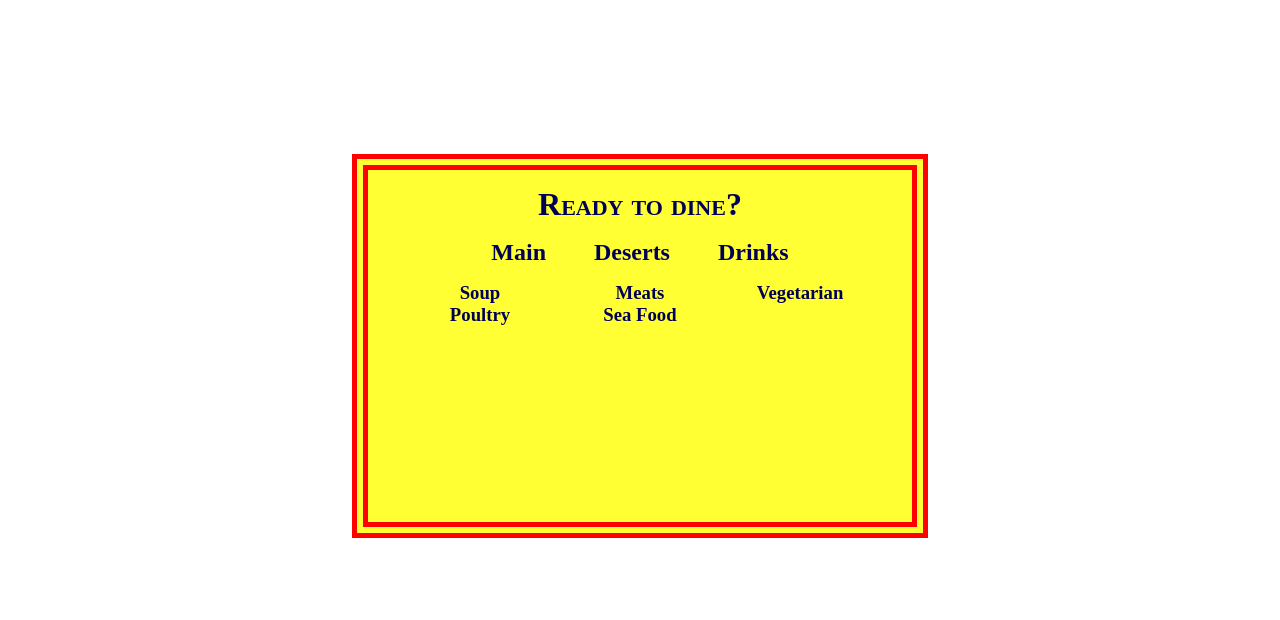
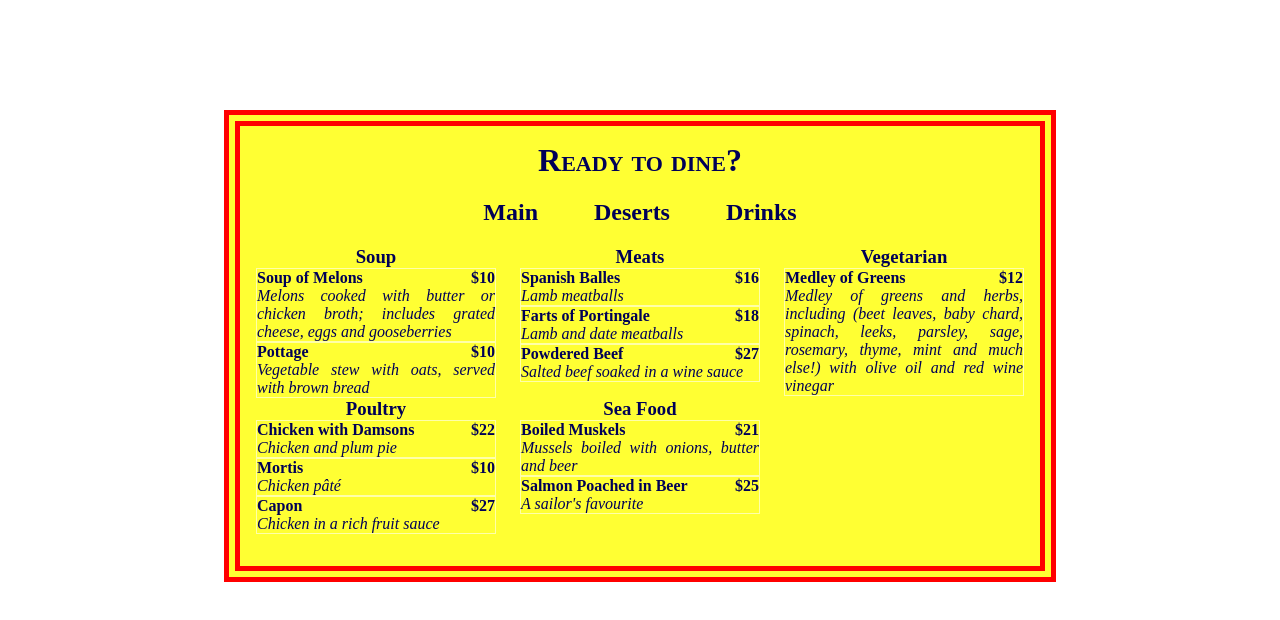
Before and after one commit to StefanTampu/restaurant-project, a website built with webpack: page dist/index.html in a window 1280 px wide. Both pictures are taken after a click on the button "Menu". Shown: the part 94-714 px from the top of the page. Built offline with nearby package versions, Linux system fonts and the light colour scheme; files whose address does not match are found by name.

Commit message:
Update main menu Also add event listeners to food-types list children These buttons now switch between menus

```diff
--- a/resources/style.css
+++ b/resources/style.css
@@ -194,6 +194,8 @@ footer a {
 
 #menu-main .main-container {
     justify-content: start;
+    width: fit-content;
+    transition: 2s;
 }
 
 #food-types-list {
@@ -210,17 +212,49 @@ footer a {
 }
 
 #food-section {
+    width: fit-content;
     display: flex;
     align-items: center;
     justify-content: center;
 }
 
 #main-foods-content {
-    width: 100%;
+    min-width: 100%;
     display: grid;
-    grid-template: 1fr 1fr / repeat(3, 160px);
+    grid-template: 1fr 1fr / repeat(3, 240px);
+    column-gap: 24px;
     grid-auto-flow: column;
-    align-items: center;
+    align-items: start;
     justify-content: center;
     text-align: center;
 }
+
+.food-item {
+    height: fit-content;
+    width: 100%;
+    display: flex;
+    flex-direction: column;
+    text-align: left;
+    border: 1px solid hsla(60, 100%, 89%, 0.8);
+}
+
+.item-head {
+    width: 100%;
+    display: flex;
+    justify-content: space-between;
+    align-items: center;
+}
+
+h4 {
+    font-family: Hamlet;
+}
+
+.item-price {
+    text-align: right;
+    font-weight: 600;
+}
+
+.item-description {
+    font-style: italic;
+    text-align: justify;
+}
--- a/src/menu.js
+++ b/src/menu.js
@@ -1,4 +1,22 @@
 import { main, footer } from "./index";
+
+const foodFactory = (name, price, description) => {
+    const foodItem = document.createElement("div");
+    foodItem.classList.add("food-item");
+    const itemHead = document.createElement("div");
+    itemHead.classList.add("item-head");
+    const itemTitle = document.createElement("h4");
+    itemTitle.textContent = name;
+    const itemPrice = document.createElement("div");
+    itemPrice.classList.add("item-price");
+    itemPrice.textContent = `$${price}`;
+    itemHead.append(itemTitle, itemPrice);
+    const itemDescription = document.createElement("div");
+    itemDescription.classList.add("item-description");
+    itemDescription.textContent = description;
+    foodItem.append(itemHead, itemDescription);
+    return foodItem;
+}
 
 const menuPage = () => {
     document.body.setAttribute("id", "menu-body");
@@ -15,13 +33,13 @@ const menuPage = () => {
     const foodTypesList = document.createElement("div");
     foodTypesList.setAttribute("id", "food-types-list");
     const mainFoods = document.createElement("h2");
-    mainFoods.classList.add("food-type");
+    mainFoods.classList.add("nav-button");
     mainFoods.textContent = "Main";
     const desertFoods = document.createElement("h2");
-    desertFoods.classList.add("food-type");
+    desertFoods.classList.add("nav-button");
     desertFoods.textContent = "Deserts";
     const drinks = document.createElement("h2");
-    drinks.classList.add("food-type");
+    drinks.classList.add("nav-button");
     drinks.textContent = "Drinks";
     foodTypesList.append(mainFoods, desertFoods, drinks);
 
@@ -30,40 +48,71 @@ const menuPage = () => {
     const mainFoodsContent = document.createElement("div");
     mainFoodsContent.setAttribute("id", "main-foods-content");
     const desertFoodsContent = document.createElement("div");
+    desertFoodsContent.setAttribute("id", "desert-foods-content");
     const drinksContent = document.createElement("div");
+    drinksContent.setAttribute("id", "drinks-content");
 
     const soup = document.createElement("div");
     const soupTitle = document.createElement("h3");
     soupTitle.classList.add("main-foods-title");
     soupTitle.textContent = "Soup";
     soup.appendChild(soupTitle);
+    soup.appendChild(foodFactory("Soup of Melons", 10, "Melons cooked with butter or chicken broth; includes grated cheese, eggs and gooseberries"));
+    soup.appendChild(foodFactory("Pottage", 10, "Vegetable stew with oats, served with brown bread"))
 
     const poultry = document.createElement("div");
     const poultryTitle = document.createElement("h3");
     poultryTitle.classList.add("main-foods-title");
     poultryTitle.textContent = "Poultry";
     poultry.appendChild(poultryTitle);
+    poultry.appendChild(foodFactory("Chicken with Damsons", 22, "Chicken and plum pie"));
+    poultry.appendChild(foodFactory("Mortis", 10, "Chicken pâté"));
+    poultry.appendChild(foodFactory("Capon", 27, "Chicken in a rich fruit sauce"));
 
     const meats = document.createElement("div");
     const meatsTitle = document.createElement("h3");
     meatsTitle.classList.add("main-foods-title");
     meatsTitle.textContent = "Meats";
     meats.appendChild(meatsTitle);
+    meats.appendChild(foodFactory("Spanish Balles", 16, "Lamb meatballs"));
+    meats.appendChild(foodFactory("Farts of Portingale", 18, "Lamb and date meatballs"));
+    meats.appendChild(foodFactory("Powdered Beef", 27, "Salted beef soaked in a wine sauce"));
 
     const seafoods = document.createElement("div");
     const seaTitle = document.createElement("h3");
     seaTitle.classList.add("main-foods-title");
     seaTitle.textContent = "Sea Food";
     seafoods.appendChild(seaTitle);
+    seafoods.appendChild(foodFactory("Boiled Muskels", 21, "Mussels boiled with onions, butter and beer"));
+    seafoods.appendChild(foodFactory("Salmon Poached in Beer", 25, "A sailor's favourite"));
 
     const vegetarian = document.createElement("div");
     const vegTitle = document.createElement('h3');
     vegTitle.classList.add("main-foods-title");
     vegTitle.textContent = "Vegetarian"
     vegetarian.appendChild(vegTitle);
+    vegetarian.appendChild(foodFactory("Medley of Greens", 12, "Medley of greens and herbs, including (beet leaves, baby chard, spinach, leeks, parsley, sage, rosemary, thyme, mint and much else!) with olive oil and red wine vinegar"));
 
     mainFoodsContent.append(soup, poultry, meats, seafoods, vegetarian);
     foodSection.appendChild(mainFoodsContent);
+
+
+
+    mainFoods.addEventListener("click", () => {
+        console.log("hello");
+        foodSection.removeChild(foodSection.firstChild);
+        foodSection.appendChild(mainFoodsContent);
+    })
+    desertFoods.addEventListener("click", () => {
+        console.log("hello");
+        foodSection.removeChild(foodSection.firstChild);
+        foodSection.appendChild(desertFoodsContent);
+    })
+    drinks.addEventListener("click", () => {
+        console.log("hello");
+        foodSection.removeChild(foodSection.firstChild);
+        foodSection.appendChild(drinksContent);
+    })
 
     menuContainer.append(menuTitle, foodTypesList, foodSection);
     main.appendChild(menuContainer);
```
Also changed, not shown: dist/bundle.js.
